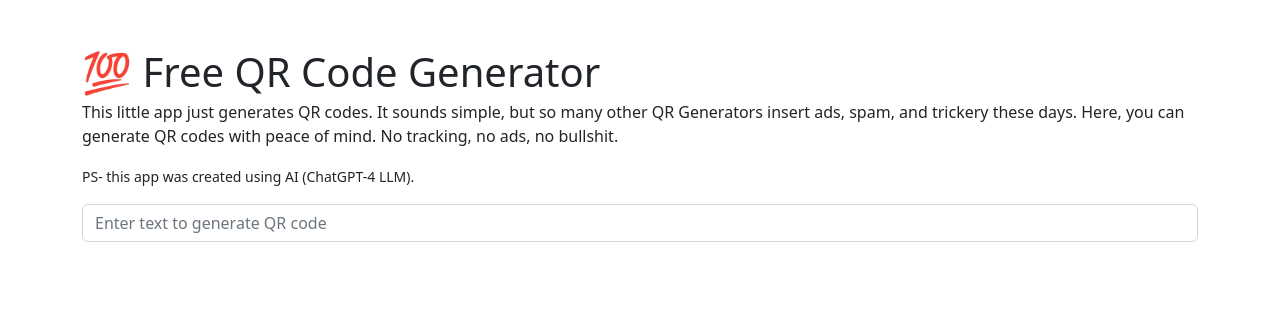
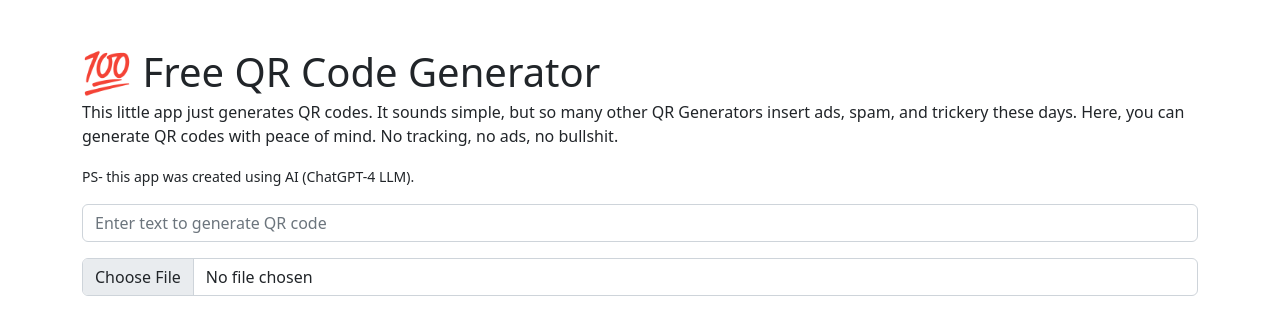
Before and after one commit to leesalminen/freeqrgenerator.app, a React (Create React App) app: page / in a window 1280 px wide. Shown: the top 334 px of the page. Built offline with nearby package versions, Linux system fonts and the light colour scheme.

Commit message:
refactor

```diff
--- a/package.json
+++ b/package.json
@@ -7,10 +7,10 @@
     "@testing-library/react": "^13.4.0",
     "@testing-library/user-event": "^13.5.0",
     "bootstrap": "^5.2.3",
-    "qrcode.react": "^3.1.0",
     "react": "^18.2.0",
     "react-bootstrap": "^2.7.2",
     "react-dom": "^18.2.0",
+    "react-qrcode-logo": "^3.0.0",
     "react-scripts": "5.0.1",
     "web-vitals": "^2.1.4"
   },
--- a/src/QRGenerator.js
+++ b/src/QRGenerator.js
@@ -1,9 +1,10 @@
 import React, { useState, useRef, useEffect } from 'react';
-import QRCode from 'qrcode.react';
+import { QRCode } from 'react-qrcode-logo';
 import { Container, Form, InputGroup, FormControl, Button } from 'react-bootstrap';
 
 function QRGenerator() {
   const [text, setText] = useState('');
+  const [image, setImage] = useState(null);
   const qrRef = useRef(null);
 
   function handleChange(event) {
@@ -12,6 +13,17 @@ function QRGenerator() {
     const url = new URL(window.location);
     url.searchParams.set('value', value);
     window.history.replaceState({}, '', url);
+  }
+
+  function handleImageUpload(event) {
+    const file = event.target.files[0];
+    const reader = new FileReader();
+    reader.onloadend = () => {
+      setImage(reader.result);
+    };
+    if (file) {
+      reader.readAsDataURL(file);
+    }
   }
 
   function handleDownload() {
@@ -39,11 +51,14 @@ function QRGenerator() {
         <InputGroup className="mb-3">
           <FormControl type="text" onChange={handleChange} value={text} placeholder="Enter text to generate QR code" />
         </InputGroup>
+        <InputGroup className="mb-3">
+          <FormControl type="file" accept="image/*" onChange={handleImageUpload} />
+        </InputGroup>
       </Form>
       {text && (
         <div className="mt-5 text-center">
           <div className="border border-secondary rounded p-3 d-inline-block" ref={qrRef}>
-            <QRCode value={text} size={200} />
+            <QRCode value={text} size={300} logoWidth={75} logoImage={image} />
           </div>
           <br />
           <Button className="mt-3" variant="primary" onClick={handleDownload}>Download</Button>
```
Also changed, not shown: 1 other file (tests, documents, lock files or other folders).
